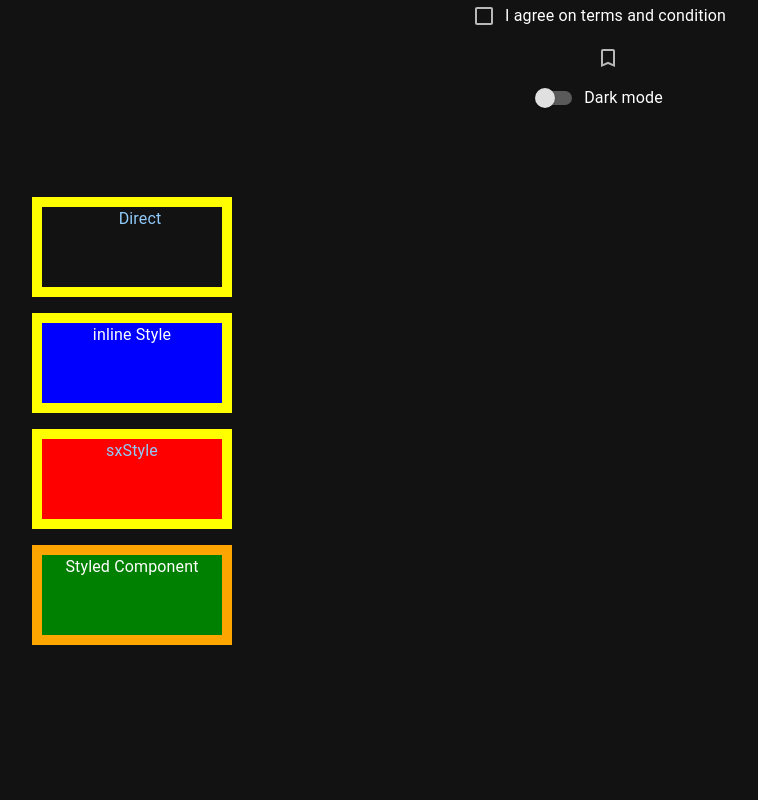
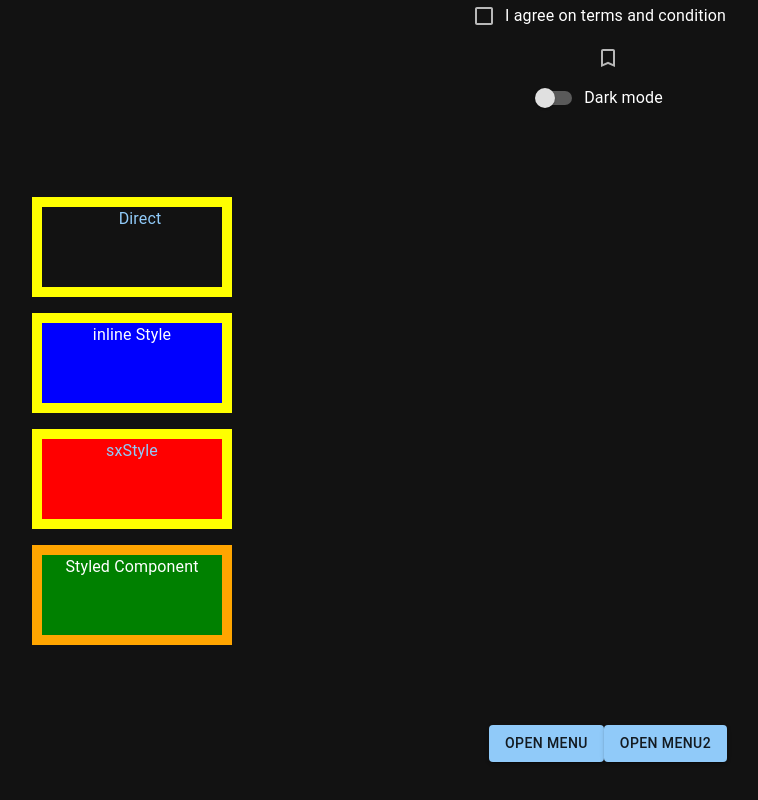
Before and after one commit to IamIronMan2023/materialui-demo, a React (Create React App) app: page / in a window 1280 px wide. Shown: the part 2176-2976 px from the top of the page, without its empty margins (32-790 px from the left). Built offline with nearby package versions, Linux system fonts and the light colour scheme.

Commit message:
Add MenuMUI

```diff
--- a/src/App.js
+++ b/src/App.js
@@ -17,6 +17,7 @@ import { CheckboxMUI } from "./components/CheckboxMUI";
 import { SwitchMUI } from "./components/SwitchMUI";
 import { red } from "@mui/material/colors";
 import { StyleMUI } from "./components/StyleMUI";
+import { MenuMUI } from "./components/MenuMUI";
 
 function App() {
   const theme = createTheme({
@@ -46,6 +47,7 @@ function App() {
           <CheckboxMUI />
           <SwitchMUI />
           <StyleMUI />
+          <MenuMUI />
 
           <Box sx={{ mt: 20 }} />
         </Container>
--- /dev/null
+++ b/src/components/MenuMUI.js
@@ -0,0 +1,35 @@
+import { Box, Button, Menu, MenuItem } from "@mui/material";
+import { useState } from "react";
+
+export const MenuMUI = () => {
+  const [anchorEl, setAnchorEl] = useState(null);
+  const [open, setOpen] = useState(false);
+
+  const handleClose = () => {
+    setAnchorEl(null);
+    setOpen(false);
+  };
+
+  const handleClick = (event) => {
+    setAnchorEl(event.currentTarget);
+    setOpen(true);
+  };
+
+  return (
+    <Box sx={{ mt: 10 }}>
+      <Button variant="contained" onClick={handleClick}>
+        Open Menu
+      </Button>
+
+      <Button variant="contained" onClick={handleClick}>
+        Open Menu2
+      </Button>
+
+      <Menu anchorEl={anchorEl} open={open} onClose={handleClose}>
+        <MenuItem onClick={handleClose}>Profile</MenuItem>
+        <MenuItem onClick={handleClose}>Account</MenuItem>
+        <MenuItem onClick={handleClose}>Logout</MenuItem>
+      </Menu>
+    </Box>
+  );
+};
```
